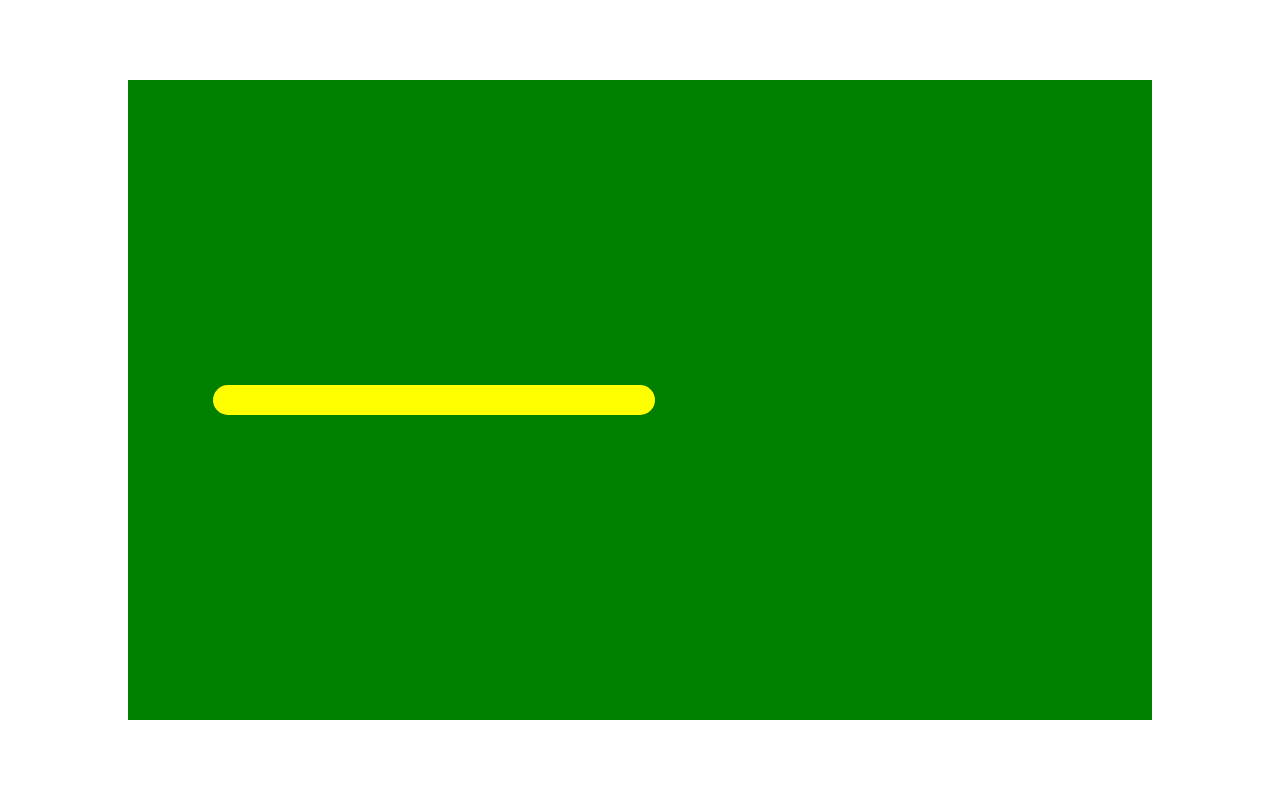
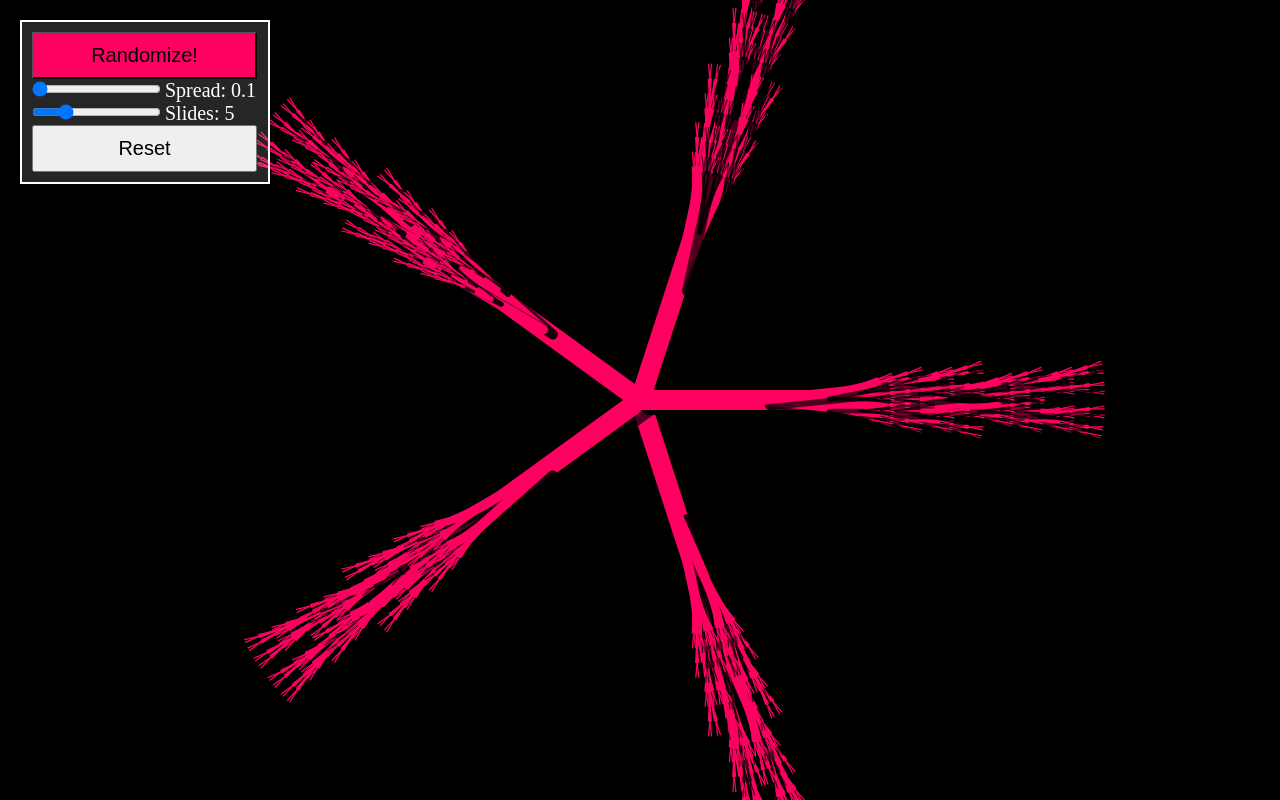
Before and after one commit to eshr4q/generative-art, a plain HTML site: page index.html in a window 1280 px wide. Drawn offline with Linux system fonts and the light colour scheme.

Commit message:
Hah, not bad!

```diff
--- a/index.html
+++ b/index.html
@@ -9,6 +9,18 @@
 </head>
 <body>
     <canvas id="canvas1"></canvas>
+    <div id="controls">
+        <button id="randomizeButton">Randomize!</button>
+        <div>
+            <input id="spread" type="range" min="0.1" max="3.1" step="0.1" value="1">
+            <label for="spread">Spread: </label>
+        </div>
+        <div>
+            <input id="sides" type="range" min="2" max="15" step="1" value="5">
+            <label for="sides">Sides: </label>
+        </div>
+        <button id="resetButton">Reset</button>
+    </div>
     <script src="script.js"></script>
 </body>
 </html>
--- a/script.js
+++ b/script.js
@@ -1,24 +1,153 @@
 window.addEventListener('load', function(){
     const canvas = document.getElementById('canvas1');
     const ctx = canvas.getContext('2d');
-    canvas.width = window.innerWidth * 0.8;
-    canvas.height = window.innerHeight * 0.8;
+    canvas.width = window.innerWidth ;
+    canvas.height = window.innerHeight;
     // canvas settings
     ctx.fillStyle = 'green';
-    ctx.strokeStyle = 'yellow';
-    ctx.lineWidth = 30;
-    ctx.lineCap = 'round';
 
 
+    ctx.lineCap = 'round';
+    ctx.shadowColor = 'rgba(0,0,0,0.7)';
+    ctx.shadowOffsetX = 10;
+    ctx.shadowOffsetY = 5;
+    ctx.shadowNlur = 10;
+
     // effect settings
-    let size = 100;
-
-    ctx.fillRect(0,0,canvas.width, canvas.height);
-
-    ctx.beginPath();
-    ctx.moveTo(canvas.width/2, canvas.height/2);
-    ctx.lineTo(size, canvas.height/2);
-    ctx.stroke();
 
 
+
+    let size = canvas.width < canvas.height  ?  canvas.width * 0.3 : canvas.height * 0.3;
+    const maxLevel = 4;
+    const branches = 2;
+
+    let sides = 5;
+    let scale = 0.5;
+    let spread = 0.1;
+    let color = 'hsl('+ Math.random() * 360 +', 100%, 50%)';
+    let lineWidth = Math.floor(Math.random() * 20 + 10);
+
+
+    // controls
+    const randomizeButton = document.getElementById('randomizeButton');
+    const resetButton = document.getElementById('resetButton');
+    const slider_spread = document.getElementById('spread');
+    const label_spread = document.querySelector('[for="spread"]');
+    slider_spread.addEventListener('change', function(e){
+        console.log(e.target.value);
+        spread = e.target.value;
+        updateSliders()
+        drawFractal();
+
+    })
+    slider_sides = document.getElementById('sides');
+    label_sides = document.querySelector('[for="sides"]');
+    slider_sides.addEventListener('change', function(e){
+        sides = e.target.value;
+        updateSliders();
+        drawFractal();
+
+    })
+
+
+    // ctx.fillRect(0,0,canvas.width, canvas.height);
+
+    function drawBranch(level){
+        if (level > maxLevel) return;
+        ctx.beginPath();
+        ctx.moveTo(0,0);
+        ctx.lineTo(size, 0);
+        ctx.stroke();
+
+        for (let i = 0; i < branches; i++){
+        ctx.save();
+
+        ctx.translate(size - (size/branches) * i,0);
+        ctx.scale(scale, scale)
+
+        ctx.save();
+        ctx.rotate(spread);
+        drawBranch(level + 1);
+        ctx.restore();
+
+        ctx.save();
+        ctx.rotate(-spread);
+        drawBranch(level + 1);
+        ctx.restore();
+
+        ctx.restore();
+        }
+    };
+
+
+    function drawFractal(){
+        ctx.clearRect(0,0,canvas.width,canvas.height);
+        ctx.save();
+        ctx.lineWidth = lineWidth;
+        ctx.strokeStyle = color;
+        ctx.translate(canvas.width/2,canvas.height/2);
+
+
+        // ctx.fillRect(0,0,canvas.width, canvas.height);
+    for(let i = 0; i < sides; i++ ){
+        ctx.rotate((Math.PI * 2)/sides);
+        drawBranch(0);
+
+    }
+    ctx.restore();
+    randomizeButton.style.backgroundColor = color;
+}
+
+drawFractal();
+
+function randomizeFractal(){
+    sides = Math.floor(Math.random() * 7 + 2);
+    scale = Math.random() * 0.2 + 0.4;
+    spread = Math.random() * 2.9 + 0.1;
+    color = 'hsl('+ Math.random() * 360 +', 100%, 50%)';
+    lineWidth = lineWidth = Math.floor(Math.random() * 20 + 10);
+
+
+}
+    randomizeButton.addEventListener('click', function(){
+        randomizeFractal()
+        updateSliders();
+        drawFractal();
+    });
+
+    function resetFractal(){
+        sides = 5;
+        scale = 0.5;
+        spread = 0.7;
+        color = 'hsl(290, 100%, 50%)';
+        lineWidth = 15;
+    }
+    resetButton.addEventListener('click', function(){
+        resetFractal();
+        updateSliders();
+        drawFractal();
+    })
+
+    function updateSliders(){
+
+        slider_spread.value = spread;
+        label_spread.innerText = 'Spread: ' + Number(spread).toFixed(1);
+        slider_sides.value = sides;
+        label_sides.innerText = 'Slides: ' + sides;
+
+    }
+    updateSliders();
+
+    window.addEventListener('resize', function(){
+        canvas.width = window.innerWidth ;
+        canvas.height = window.innerHeight;
+
+        size = canvas.width < canvas.height  ?  canvas.width * 0.3 : canvas.height * 0.3;
+        ctx.shadowColor = 'rgba(0,0,0,0.7)';
+        ctx.shadowOffsetX = 10;
+        ctx.shadowOffsetY = 5;
+        ctx.shadowNlur = 10;
+        drawFractal();
+
+    })
 });
--- a/style.css
+++ b/style.css
@@ -5,9 +5,30 @@
 
 }
 #canvas1 {
-    background: blue;
+    background: black;
     position: absolute;
     left: 50%;
     top: 50%;
     transform: translate(-50%, -50%);
 }
+
+#controls {
+    position: absolute;
+    padding: 10px;
+    border: 2px solid white;
+    left: 20px;
+    top: 20px;
+    width: 250px;
+    background: rgba(255, 255, 255, 0.15);
+}
+
+button{
+    padding: 10px 40px;
+    width: 225px;
+    font-size: 20px;
+}
+
+label, input {
+    color: white;
+    font-size: 20px;
+}
```
